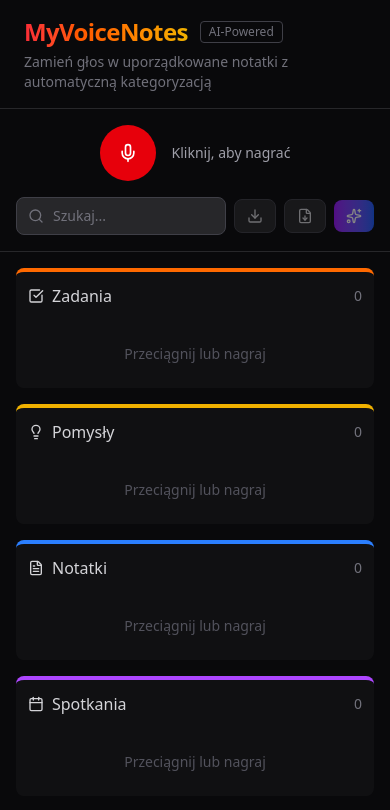
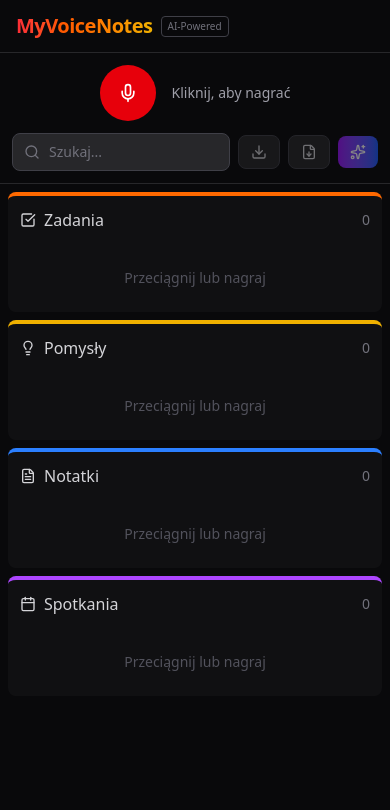
Before and after one commit to patryk777/MyVoiceNotes10x, a Next.js app: page / in a window 390 px wide. Shown: the top 810 px of the page. Built offline with nearby package versions, Linux system fonts and the light colour scheme.

Commit message:
style: improve mobile-first design and update .windsurfrules

```diff
--- a/app/layout.tsx
+++ b/app/layout.tsx
@@ -14,16 +14,16 @@ export default function RootLayout({
   return (
     <html lang="en">
       <body className="min-h-screen flex flex-col">
-        <header className="border-b border-zinc-800 py-4 px-6">
-          <div className="flex items-center gap-3">
-            <h1 className="text-2xl font-bold tracking-tight bg-gradient-to-r from-red-500 via-orange-500 to-yellow-500 bg-clip-text text-transparent">
+        <header className="border-b border-zinc-800 py-3 px-4 sm:py-4 sm:px-6">
+          <div className="flex items-center gap-2 sm:gap-3">
+            <h1 className="text-xl sm:text-2xl font-bold tracking-tight bg-gradient-to-r from-red-500 via-orange-500 to-yellow-500 bg-clip-text text-transparent">
               MyVoiceNotes
             </h1>
-            <span className="text-xs text-zinc-500 border border-zinc-700 rounded px-2 py-0.5">
+            <span className="text-[10px] sm:text-xs text-zinc-500 border border-zinc-700 rounded px-1.5 sm:px-2 py-0.5">
               AI-Powered
             </span>
           </div>
-          <p className="text-sm text-zinc-500 mt-1">
+          <p className="text-xs sm:text-sm text-zinc-500 mt-1 hidden sm:block">
             Zamień głos w uporządkowane notatki z automatyczną kategoryzacją
           </p>
         </header>
--- a/app/page.tsx
+++ b/app/page.tsx
@@ -218,8 +218,8 @@ export default function Home() {
     <div className="flex flex-col h-full">
       {/* Summary Modal */}
       {summary && (
-        <div className="fixed inset-0 bg-black/70 flex items-center justify-center z-50 p-4">
-          <div className="bg-zinc-900 rounded-xl border border-zinc-700 max-w-2xl w-full max-h-[80vh] flex flex-col">
+        <div className="fixed inset-0 bg-black/70 flex items-center justify-center z-50 p-2 sm:p-4">
+          <div className="bg-zinc-900 rounded-xl border border-zinc-700 w-full max-w-2xl max-h-[90vh] sm:max-h-[80vh] flex flex-col">
             <div className="flex items-center justify-between p-4 border-b border-zinc-700">
               <div className="flex items-center gap-2">
                 <Sparkles className="w-5 h-5 text-purple-400" />
@@ -240,7 +240,7 @@ export default function Home() {
               prose-ol:text-zinc-300">
               <ReactMarkdown>{summary}</ReactMarkdown>
             </div>
-            <div className="p-4 border-t border-zinc-700 flex justify-end gap-2">
+            <div className="p-3 sm:p-4 border-t border-zinc-700 flex flex-col sm:flex-row justify-end gap-2">
               <button
                 onClick={() => {
                   const now = new Date();
@@ -254,14 +254,14 @@ export default function Home() {
                     setTimeout(() => printWindow.print(), 250);
                   }
                 }}
-                className="flex items-center gap-2 px-4 py-2 bg-purple-600 hover:bg-purple-500 rounded-lg text-sm"
+                className="flex items-center justify-center gap-2 px-4 py-2.5 sm:py-2 bg-purple-600 hover:bg-purple-500 rounded-lg text-sm w-full sm:w-auto"
               >
                 <FileDown className="w-4 h-4" />
                 Export PDF
               </button>
               <button
                 onClick={() => setSummary(null)}
-                className="px-4 py-2 bg-zinc-700 hover:bg-zinc-600 rounded-lg text-sm"
+                className="px-4 py-2.5 sm:py-2 bg-zinc-700 hover:bg-zinc-600 rounded-lg text-sm w-full sm:w-auto"
               >
                 Zamknij
               </button>
@@ -271,7 +271,7 @@ export default function Home() {
       )}
 
       {/* Top: Recording section */}
-      <section className="flex flex-col sm:flex-row items-center justify-between gap-4 p-4 border-b border-zinc-800">
+      <section className="flex flex-col sm:flex-row items-center justify-between gap-3 sm:gap-4 p-3 sm:p-4 border-b border-zinc-800">
         <div className="flex items-center gap-4">
           <button
             onClick={handleMicClick}
@@ -351,8 +351,8 @@ export default function Home() {
       </section>
 
       {/* Kanban board */}
-      <section className="flex-1 overflow-x-auto p-4">
-        <div className="grid grid-cols-1 sm:grid-cols-2 lg:grid-cols-4 gap-4 h-full min-w-0">
+      <section className="flex-1 overflow-x-auto p-2 sm:p-4">
+        <div className="grid grid-cols-1 sm:grid-cols-2 lg:grid-cols-4 gap-2 sm:gap-4 h-full min-w-0">
           {CATEGORIES.map((cat) => (
             <div
               key={cat.id}
```
Also changed, not shown: 1 other file (tests, documents, lock files or other folders).
